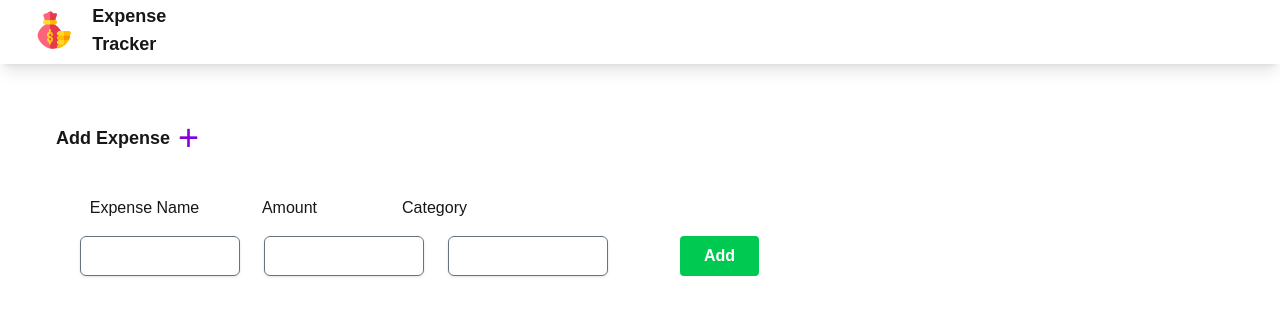
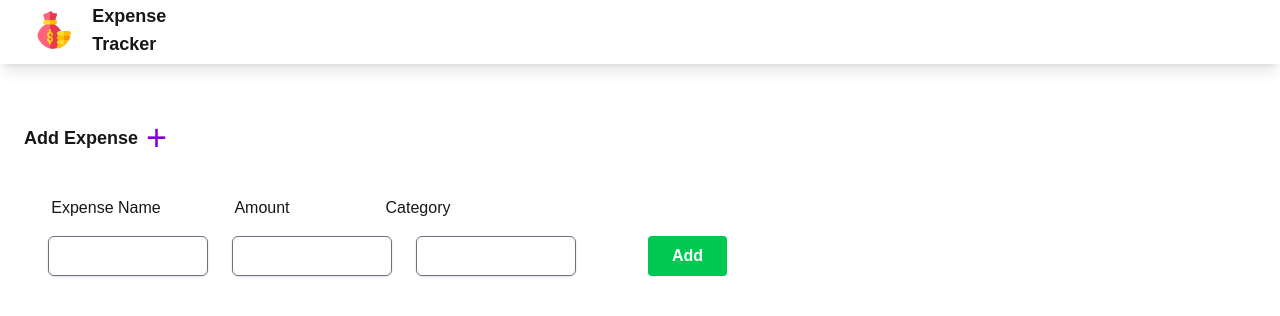
Before and after one commit to snehavish595/Expense-Tracker-App, a Next.js app in the folder frontend/: page / in a window 1280 px wide. Shown: the top 316 px of the page. Built offline with nearby package versions, Linux system fonts and the light colour scheme.

Commit message:
worked on making the component responsive

```diff
--- a/frontend/app/page.js
+++ b/frontend/app/page.js
@@ -38,7 +38,7 @@ export default function Home() {
       <Header />
 
       {/* // Add expense */}
-      <div className="flex flex-col justify-center px-4 sm:px-12 mt-12">
+      <div className="flex flex-col justify-center px-4 mt-12">
         <form onSubmit={handleSubmit}>
           <div className="flex items-center gap-2 font-medium p-2">
             <span className="text-lg font-bold">Add Expense</span>
@@ -48,7 +48,7 @@ export default function Home() {
           </div>
           <div className="mt-6 ml-6">
             <div>
-              <div className="grid grid-cols-3 sm:grid-cols-8 gap-4 p-2  rounded-lg text-center">
+              <div className="grid grid-cols-8 gap-10 p-2  rounded-lg text-center">
                 <div>Expense Name</div>
                 <div>Amount</div>
                 <div>Category</div>
```
